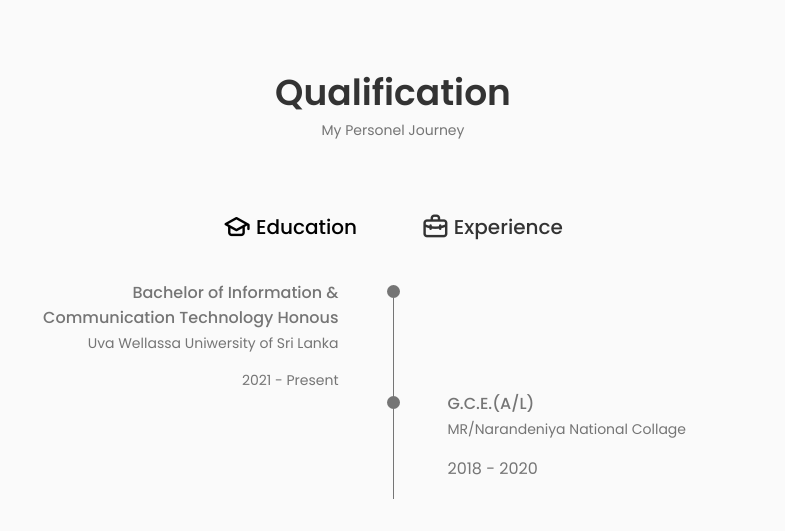
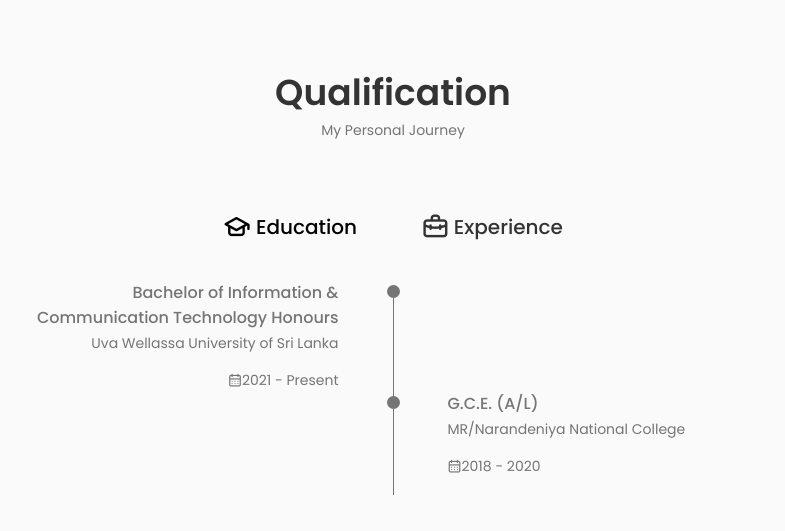
Before and after one commit to Chanukaisuru/Portfolio, a React (Create React App) app in the folder portfolio/: page / in a window 1280 px wide. Shown: the part 2440-2971 px from the top of the page, without its empty margins (247-1032 px from the left). Built offline with nearby package versions, Linux system fonts and the light colour scheme.

Commit message:
modified:   portfolio/src/components/qualification/Qualification.jsx 	modified:   portfolio/src/components/qualification/qualification.css

```diff
--- a/portfolio/src/components/qualification/Qualification.jsx
+++ b/portfolio/src/components/qualification/Qualification.jsx
@@ -1,158 +1,125 @@
-import React,{useState} from 'react';
-import "./qualification.css";
+import React, { useEffect, useRef, useState } from 'react';
+import gsap from 'gsap';
+import './qualification.css';
 
 const Qualification = () => {
-    const[toggleState,setToggleState] = useState(1);
+  const [toggleState, setToggleState] = useState(1);
+  const qualificationRef = useRef(null);
 
-    const toggleTab=(index) =>{
+  const toggleTab = (index) => {
     setToggleState(index);
   };
+
+  useEffect(() => {
+    const observer = new IntersectionObserver(
+      (entries) => {
+        entries.forEach((entry) => {
+          if (entry.isIntersecting) {
+            // GSAP animation for only the content in qualification_data_b and qualification_data
+            gsap.fromTo(
+              ".qualification_data_b > div:first-child", // Animate content section in qualification_data_b
+              { x: -250, opacity: 0 },
+              { x: 0, opacity: 1, duration: 2, ease: "power3.out" }
+            );
+
+            gsap.fromTo(
+              ".qualification_data > div:last-child", // Animate content section in qualification_data
+              { x: 200, opacity: 0 },
+              { x: 0, opacity: 1, duration: 2, ease: "power3.out" }
+            );
+          }
+        });
+      },
+      { threshold: 0.1, once: false } // Trigger animation on each entry
+    );
+
+    if (qualificationRef.current) {
+      observer.observe(qualificationRef.current);
+    }
+
+    return () => {
+      if (qualificationRef.current) {
+        observer.unobserve(qualificationRef.current);
+      }
+    };
+  }, [toggleState]);
+
   return (
     <section className="qualification section">
       <h2 className="section_title">Qualification</h2>
-        <span className="section_subtitle">My Personel Journey</span>
+      <span className="section_subtitle">My Personal Journey</span>
 
-        <div className="qualification_container container">
+      <div className="qualification_container container" ref={qualificationRef}>
         <div className="qualification_tabs">
-                <div className={toggleState===1
+          <div
+            className={
+              toggleState === 1
                 ? "qualification_button qualification_active button--flex"
-                    :"qualification_button button--flex"}
-                    onClick={() =>toggleTab(1)} >
+                : "qualification_button button--flex"
+            }
+            onClick={() => toggleTab(1)}
+          >
             <i className="uil uil-graduation-cap qualification_icon"></i>Education
           </div>
 
-                <div className={toggleState===2
+          <div
+            className={
+              toggleState === 2
                 ? "qualification_button qualification_active button--flex"
-                    :"qualification_button button--flex"}
-                    onClick={() => toggleTab(2)} >
+                : "qualification_button button--flex"
+            }
+            onClick={() => toggleTab(2)}
+          >
             <i className="uil uil-briefcase-alt qualification_icon"></i>Experience
           </div>
         </div>
 
         <div className="qualification_sections">
-                <div className={toggleState===1 ?
-                    "qualification_content qualification_content-active"
+          <div
+            className={
+              toggleState === 1
+                ? "qualification_content qualification_content-active"
                 : "qualification_content"
-                }>
-
+            }
+          >
             <div className="qualification_data_b">
               <div>
-                            <h3 className="qualification_title">Bachelor of Information & Communication Technology Honous</h3>
-                            <span className="qualification_subtitle">Uva Wellassa Uniwersity of Sri Lanka</span>
+                <h3 className="qualification_title">Bachelor of Information & Communication Technology Honours</h3>
+                <span className="qualification_subtitle">Uva Wellassa University of Sri Lanka</span>
                 <div className="qualification_calendar">
-                                <i className="uil uil-calender-alt"></i>2021 - Present
+                  <i className="uil uil-calendar-alt"></i>2021 - Present
                 </div>
               </div>
-
               <div>
                 <span className="qualification_rounder"></span>
-                            <span className="qualification_line"></span>
+                <span className="qualification_line"></span> {/* Middle line, static */}
               </div>
             </div>
 
             <div className="qualification_data">
               <div></div>
-
               <div>
                 <span className="qualification_rounder"></span>
-                            <div className="qualification_line"></div>
+                <div className="qualification_line"></div> {/* Middle line, static */}
               </div>
-
               <div>
-                            <h3 className="qualification_title">G.C.E.(A/L)</h3>
-                            <span className="qualification_subtitle">MR/Narandeniya National Collage</span>
-                            <div className="qualification_calender">
-                                <i className="uil uil-calender-alt"></i>2018 - 2020
+                <h3 className="qualification_title">G.C.E. (A/L)</h3>
+                <span className="qualification_subtitle">MR/Narandeniya National College</span>
+                <div className="qualification_calendar">
+                  <i className="uil uil-calendar-alt"></i>2018 - 2020
+                </div>
               </div>
             </div>
           </div>
 
-                    {/*<div className="qualification_data_b">
-                        <div>
-                            <h3 className="qualification_title">Web Development</h3>
-                            <span className="qualification_subtitle">Spain - Institute</span>
-                            <div className="qualification_calender">
-                                <i className="uil uil-calender-alt"></i>2021 - Present
-                            </div>
-                        </div>
-
-                         <div>
-                            <span className="qualification_rounder"></span>
-                            <span className="qualification_line"></span>
-                         </div>
-                    </div>
-
-                    <div className="qualification_data">
-                        <div></div>
-
-                        <div>
-                            <span className="qualification_rounder"></span>
-                            <div className="qualification_line"></div>
-                         </div>
-
-                        <div>
-                            <h3 className="qualification_title">UX Expert</h3>
-                            <span className="qualification_subtitle">Spain - Institute</span>
-                            <div className="qualification_calender">
-                                <i className="uil uil-calender-alt"></i>2021 - Present
-                            </div>
-                        </div>
-                    </div>*/}
-
-
-                </div>
-
-                <div className={toggleState===2 ?
-                    "qualification_content qualification_content-active"
+          <div
+            className={
+              toggleState === 2
+                ? "qualification_content qualification_content-active"
                 : "qualification_content"
-                }>
-
-                    {/*<div className="qualification_data_b">
-                        <div>
-                            <h3 className="qualification_title">Product Design</h3>
-                            <span className="qualification_subtitle">Spain - Institute</span>
-                            <div className="qualification_calender">
-                                <i className="uil uil-calender-alt"></i>2021 - Present
-                            </div>
-                        </div>
-
-                         <div>
-                            <span className="qualification_rounder"></span>
-                            <span className="qualification_line"></span>
-                         </div>
-                    </div>
-
-                    <div className="qualification_data">
-                        <div></div>
-
-                        <div>
-                            <span className="qualification_rounder"></span>
-                            <div className="qualification_line"></div>
-                         </div>
-
-                        <div>
-                            <h3 className="qualification_title">UX Designer</h3>
-                            <span className="qualification_subtitle">Spain - Institute</span>
-                            <div className="qualification_calender">
-                                <i className="uil uil-calender-alt"></i>2021 - Present
-                            </div>
-                        </div>
-                    </div>
-
-                    <div className="qualification_data_b">
-                        <div>
-                            <h3 className="qualification_title">Web Designer</h3>
-                            <span className="qualification_subtitle">FIgma - Spain</span>
-                            <div className="qualification_calender">
-                                <i className="uil uil-calender-alt"></i>2021 - Present
-                            </div>
-                        </div>
-
-                         <div>
-                            <span className="qualification_rounder"></span>
-                            <span className="qualification_line"></span>
-                         </div>
-                    </div> */}
+            }
+          >
+            {/* Experience content */}
           </div>
         </div>
       </div>
--- a/portfolio/src/components/qualification/qualification.css
+++ b/portfolio/src/components/qualification/qualification.css
@@ -47,7 +47,7 @@
  .qualification_data{
     display: grid;
     grid-template-columns: 1fr max-content 1fr;
-   column-gap: 3rem;
+    column-gap: 3rem;
 
 
 
```
Lines whose indentation alone changed are shown as unchanged.
